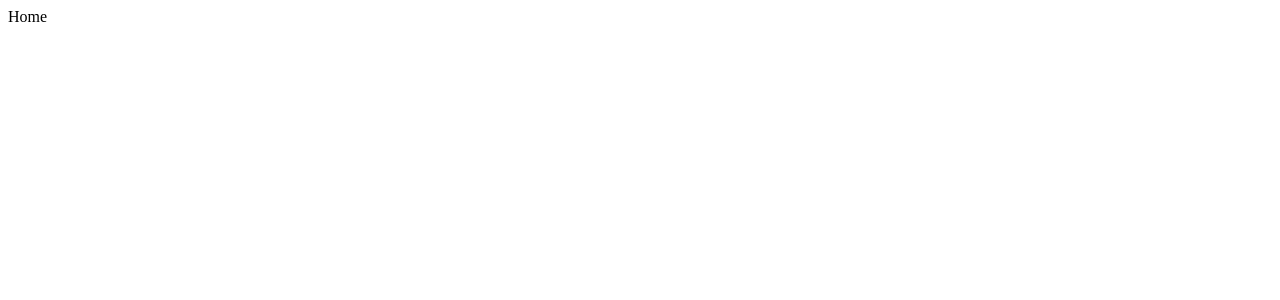
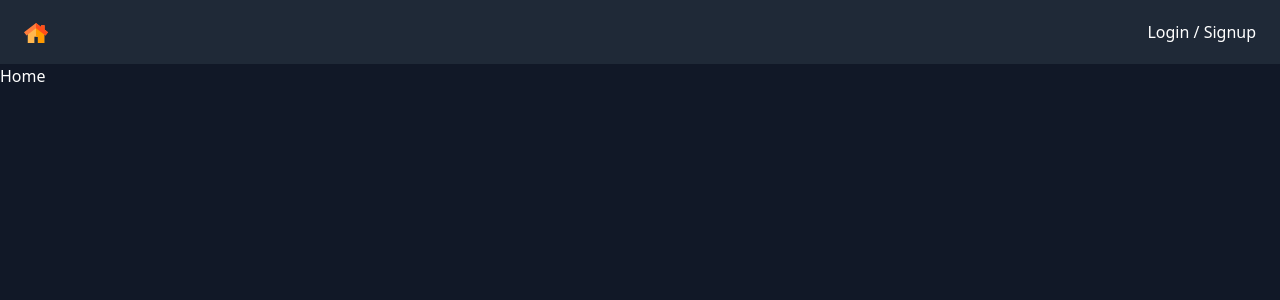
Before and after one commit to manan-gup/nextlevelnextjs-course-app, a Next.js app: page / in a window 1280 px wide. Shown: the top 300 px of the page. Built offline with nearby package versions, Linux system fonts and the light colour scheme.

Commit message:
Lesson 4 finished: Made navbar in the base layout

```diff
--- a/pages/_app.tsx
+++ b/pages/_app.tsx
@@ -1,10 +1,18 @@
 import { AppProps } from "next/app";
-// import Head from "next/head";
+import Head from "next/head";
 // import { ApolloProvider } from "@apollo/client";
 // import { useApollo } from "src/apollo";
 // import { AuthProvider } from "src/auth/useAuth";
-// import "../styles/index.css";
+import "../styles/index.css";
 
 export default function MyApp({ Component, pageProps }: AppProps) {
-  return <Component {...pageProps} />;
+  return (
+    <>
+      <Head>
+        <title>Map Dashboard</title>
+        <link rel="icon" href="/favicon.ico" />
+      </Head>
+      <Component {...pageProps} />
+    </>
+  );
 }
--- a/pages/index.tsx
+++ b/pages/index.tsx
@@ -1,7 +1,7 @@
 // import { useState } from "react";
 // import { useQuery, gql } from "@apollo/client";
 // import { useDebounce } from "use-debounce";
-// import Layout from "src/components/layout";
+import Layout from "src/components/layout";
 // import Map from "src/components/map";
 // import HouseList from "src/components/houseList";
 // import { useLastData } from "src/utils/useLastData";
@@ -9,5 +9,5 @@
 // import { HousesQuery, HousesQueryVariables } from "src/generated/HousesQuery";
 
 export default function Home() {
-  return <div>Home</div>;
+  return <Layout main={<div>Home</div>} />;
 }
--- a/src/components/layout.tsx
+++ b/src/components/layout.tsx
@@ -1,5 +1,44 @@
-// import { FunctionComponent, ReactNode } from "react";
-// import Link from "next/link";
+import { FunctionComponent, ReactNode } from "react";
+import Link from "next/link";
 // import { useAuth } from "src/auth/useAuth";
 
-export {};
+interface IProps {
+  main: ReactNode;
+}
+
+const Layout: FunctionComponent<IProps> = ({ main }) => {
+  const authenticated = false;
+  const logout = () => null;
+  return (
+    <div className="bg-gray-900 max-w-screen-2xl mx-auto text-white">
+      <nav className="bg-gray-800" style={{ height: "64px" }}>
+        <div className="px-6 flex items-center justify-between h-16">
+          <Link href="/">
+            <a>
+              <img
+                src="/home-color.svg"
+                alt="Home House"
+                className="inline w-6"
+              />
+            </a>
+          </Link>
+          {authenticated ? (
+            <>
+              <Link href="/houses/add">
+                <a>Add House</a>
+              </Link>
+              <button onClick={logout}>Logout</button>
+            </>
+          ) : (
+            <Link href="/auth">
+              <a>Login / Signup</a>
+            </Link>
+          )}
+        </div>
+      </nav>
+      <main style={{ minHeight: "clac(100vh - 64px)" }}>{main}</main>
+    </div>
+  );
+};
+
+export default Layout;
```
